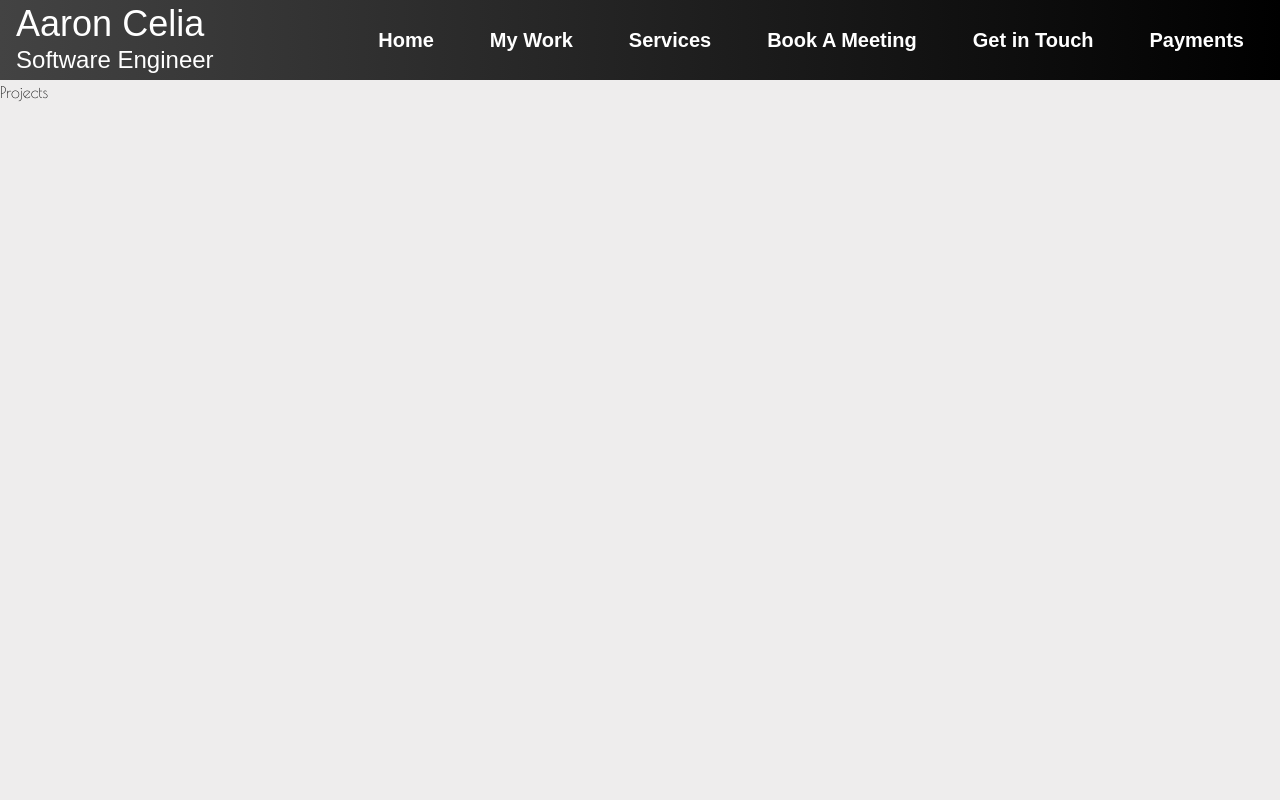
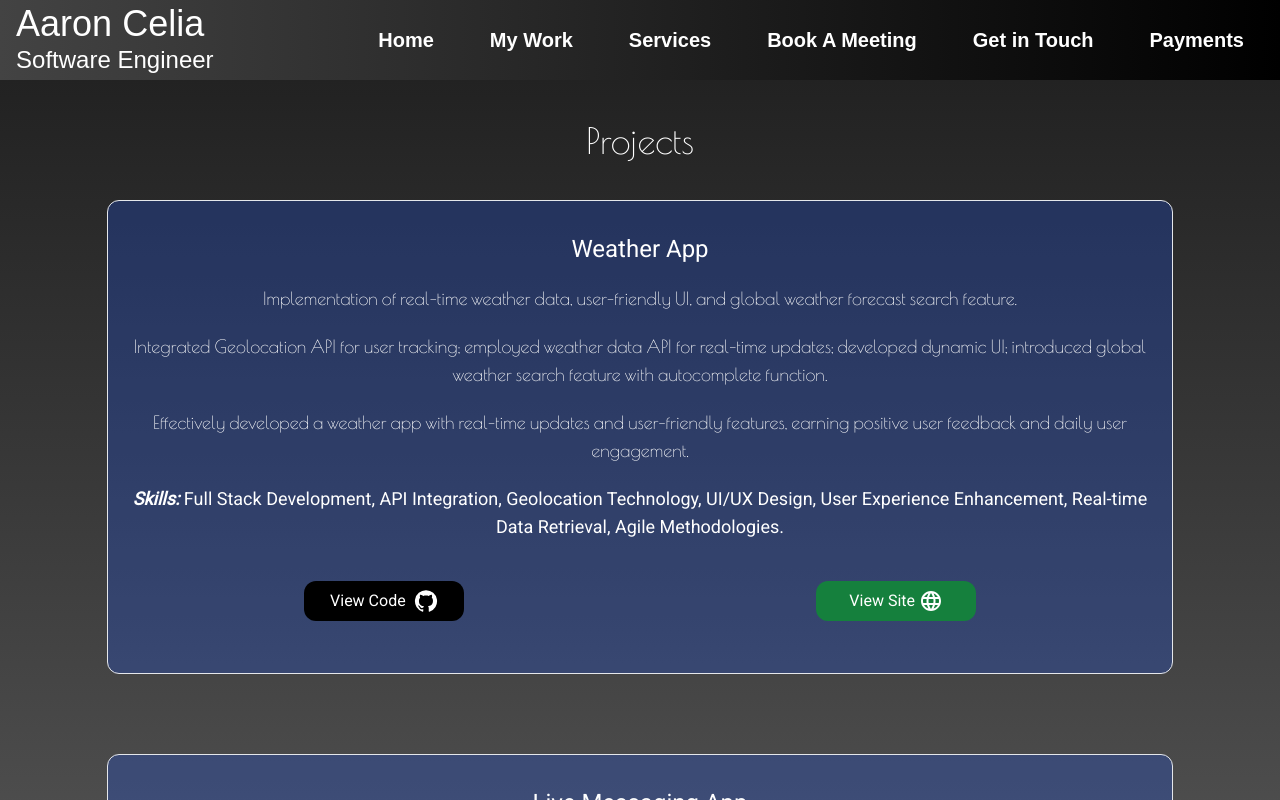
Before and after one commit to Aaron-Celia/Freelancing, a Next.js app: page /projects in a window 1280 px wide. Built offline with nearby package versions, Linux system fonts and the light colour scheme; a web font is replaced by a local one.

Commit message:
project page is done

```diff
--- /dev/null
+++ b/src/app/components/GithubButton.jsx
@@ -0,0 +1,21 @@
+'use client';
+import GitHubIcon from "@mui/icons-material/GitHub";
+import Link from "next/link";
+import { Roboto } from "next/font/google";
+
+const roboto = Roboto({
+    subsets: ['latin'],
+    weight: '400'
+})
+
+export default function GithubButton({ href }) {
+  return (
+		<Link
+			href={href}
+			target="_blank"
+			className={`${roboto.className} bg-black h-10 w-40 text-white px-5 py-2 hover:bg-gray-700 duration-150 flex items-center justify-center rounded-xl my-5`}>
+			View Code &nbsp;
+			<GitHubIcon />
+		</Link>
+	);
+}
--- /dev/null
+++ b/src/app/components/ViewGithubButton.jsx
@@ -0,0 +1,20 @@
+'use client';
+import GitHubIcon from "@mui/icons-material/GitHub";
+import Link from "next/link";
+import { Roboto } from "next/font/google";
+
+const roboto = Roboto({
+	subsets: ["latin"],
+	weight: "400"
+});
+
+export default function ViewGithubButton() {
+  return (
+		<Link
+			className={`${roboto.className} bg-black text-white hover:bg-gray-700 duration-150 h-10 w-60 rounded-xl flex items-center justify-center mb-60 mt-20`}
+			href="https://github.com/Aaron-Celia"
+			target="_blank">
+			View GitHub Profile&nbsp;<GitHubIcon />
+		</Link>
+	);
+}
--- /dev/null
+++ b/src/app/components/ViewSiteButton.jsx
@@ -0,0 +1,21 @@
+'use client';
+import Link from "next/link";
+import { Roboto } from "next/font/google";
+import LanguageIcon from "@mui/icons-material/Language";
+
+const roboto = Roboto({
+	subsets: ["latin"],
+	weight: "400"
+});
+
+
+export default function ViewSiteButton({ href }) {
+  return (
+		<Link
+			href={href}
+			target="_blank"
+			className={`${roboto.className} bg-green-700 hover:bg-green-600 duration-150 h-10 flex items-center justify-center w-40 text-white px-5 py-2 rounded-xl my-5`}>
+			View Site&nbsp;<LanguageIcon />
+		</Link>
+	);
+}
--- a/src/app/globals.css
+++ b/src/app/globals.css
@@ -19,6 +19,27 @@
 	top: 0;
 	width: 100vw;
 }
+
+/* #content {
+  position: relative;
+  min-height: 100%;
+} */
+
+/* footer {
+	background: #000000;
+	background: -webkit-linear-gradient(
+		to right,
+		#434343,
+		#000000
+	);
+	background: linear-gradient(
+		to right,
+		#434343,
+		#000000
+	);
+  position: absolute;
+  bottom: 0;
+} */
 
 #bg {
 	background: #eeeded;
@@ -105,3 +126,24 @@
 	);
 	height: 105vh;
 }
+
+.projects-page {
+	background-image: linear-gradient(
+		to bottom,
+		#222222,
+		#2d2d2d,
+		#383838,
+		#444444,
+		#505050,
+		#5b5b5b,
+		#666666,
+		#717171,
+		#7e7e7e,
+		#8c8c8c,
+		#999999,
+		#a7a7a7
+	);
+	background-position: fixed;
+	overflow: scroll;
+	height: fit-content;
+}
--- a/src/app/layout.jsx
+++ b/src/app/layout.jsx
@@ -14,9 +14,9 @@ export default function RootLayout({ children }) {
 		<html lang="en">
 			<body className={`bg-white`}>
 				<Nav />
-				<div id="bg" className={`${poiretOne.className}`}>
-					{children}
-				</div>
+					<div id="bg" className={`${poiretOne.className}`}>
+						{children}
+					</div>
 				<script
 					type="text/javascript"
 					src="https://assets.calendly.com/assets/external/widget.js"></script>
--- a/src/app/projects/page.jsx
+++ b/src/app/projects/page.jsx
@@ -1,7 +1,124 @@
+import { Roboto } from "next/font/google";
+import GithubButton from "../components/GithubButton";
+import Link from "next/link";
+import ViewGithubButton from "../components/ViewGithubButton";
+import ViewSiteButton from "../components/ViewSiteButton";
 
+const roboto = Roboto({
+	subsets: ["latin"],
+	weight: "400"
+});
 
 export default function ProjectsPage() {
-  return (
-    <div>Projects</div>
-  )
+	return (
+		<main className="projects-page flex flex-col items-center justify-around">
+			<h3 className="text-white text-4xl mt-10">Projects</h3>
+			<div className="h-fit my-10 w-5/6 flex flex-col items-center px-5 py-8 border rounded-xl bg-blue-700 text-white bg-opacity-30">
+				<h3 className={`${roboto.className} text-2xl`}>Weather App</h3>
+				<ul>
+					<li className="text-center my-5 text-lg">
+						Implementation of real-time weather data, user-friendly UI, and
+						global weather forecast search feature.
+					</li>
+					<li className="text-center my-5 text-lg">
+						Integrated Geolocation API for user tracking; employed weather data
+						API for real-time updates; developed dynamic UI; introduced global
+						weather search feature with autocomplete function.
+					</li>
+					<li className="text-center my-5 text-lg">
+						Effectively developed a weather app with real-time updates and
+						user-friendly features, earning positive user feedback and daily
+						user engagement.
+					</li>
+					<li className={`${roboto.className} text-center my-5 text-lg`}>
+						<span className="font-extrabold">
+							<em>Skills:</em>
+						</span>{" "}
+						Full Stack Development, API Integration, Geolocation Technology,
+						UI/UX Design, User Experience Enhancement, Real-time Data Retrieval,
+						Agile Methodologies.
+					</li>
+					<div className="w-full h-fit flex flex-col tablet:flex-row items-center justify-around">
+						<GithubButton href="https://github.com/Aaron-Celia/weather-app" />
+						<ViewSiteButton href="https://nextweatherapp-a399e9163fb6.herokuapp.com/" />
+						{/* <Link
+							href="https://nextweatherapp-a399e9163fb6.herokuapp.com/"
+							target="_blank"
+							className={`${roboto.className} bg-green-700 h-10 flex items-center justify-center w-40 text-white px-5 py-2 rounded-xl my-5`}>
+							View Site
+						</Link> */}
+					</div>
+				</ul>
+			</div>
+			<div className="h-fit my-10 w-5/6 flex flex-col items-center px-5 py-8 border rounded-xl bg-blue-700 text-white bg-opacity-30">
+				<h3 className={`${roboto.className} text-2xl`}>Live Messaging App</h3>
+				<ul>
+					<li className="text-center my-5 text-lg">
+						Engineered aesthetically appealing and interactive UI/UX components
+						using state-of-the-art design principles, thus ensuring an
+						exceptional user experience, while also pioneering a real-time
+						messaging application leveraging WebSocket technology, to promote
+						frictionless and instantaneous user interactions. The process
+						showcased competencies in JavaScript frameworks, UX design
+						methodologies, and real-time communication protocols.
+					</li>
+					<li className="text-center my-5 text-lg">
+						Designing an accessible user interface leveraging Google OAuth for
+						seamless sign-in, implementing robust data storage solutions for
+						efficient information management, and employing real-time
+						communication protocols for dynamic data exchange.
+					</li>
+					<li className="text-center my-5 text-lg">
+						Combined React functionality with a real time subscription function
+						to deliver messages in real-time, as soon as they’re sent.
+					</li>
+					<li className="text-center my-5 text-lg">
+						Optimized global state management via Redux.
+					</li>
+					<li className={`${roboto.className} text-center my-5 text-lg`}>
+						<span className="font-extrabold">
+							<em>Skills:</em>
+						</span>{" "}
+						Application state management, data manipulation, real-time
+						communication.
+					</li>
+					<div className="w-full h-fit flex flex-col tablet:flex-row items-center justify-around">
+						<GithubButton href="https://github.com/Aaron-Celia/chat-app" />
+					</div>
+				</ul>
+			</div>
+			<div className="h-fit my-10 w-5/6 flex flex-col items-center px-5 py-8 border rounded-xl bg-blue-700 text-white bg-opacity-30">
+				<h3 className={`${roboto.className} text-2xl`}>E-commerce Platform</h3>
+				<ul>
+					<li className="text-center my-5 text-lg">
+						Tasked with engineering a comprehensive and fully-functional
+						e-commerce site for video games.
+					</li>
+					<li className="text-center my-5 text-lg">
+						Developed robust site with user/guest shopping and admin
+						functionalities.
+					</li>
+					<li className="text-center my-5 text-lg">
+						Utilized various react functionalities and hooks to create a live
+						search and filter functionality that updates in real-time.
+					</li>
+					<li className="text-center my-5 text-lg">
+						Designed back-end relational database and built a custom API to
+						interact with the front end of the application.
+					</li>
+					<li className={`${roboto.className} text-center my-5 text-lg`}>
+						<span className="font-extrabold">
+							<em>Skills:</em>
+						</span>{" "}
+						Database design, problem-solving, e-commerce development, secure
+						payment integration.
+					</li>
+					<div className="w-full h-fit flex flex-col tablet:flex-row items-center justify-around">
+						<GithubButton href="https://github.com/Aaron-Celia/GraceShopperFinal" />
+					</div>
+				</ul>
+			</div>
+			<ViewGithubButton />
+		</main>
+	);
 }
```
Lines whose indentation alone changed are shown as unchanged.
